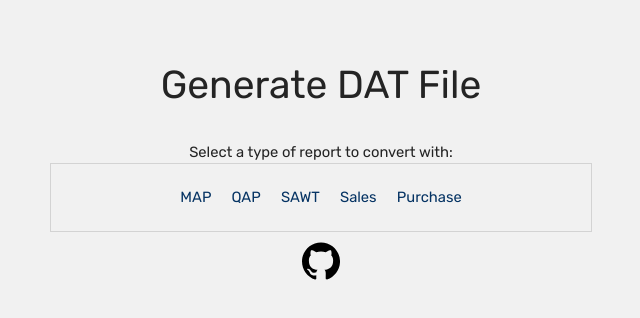
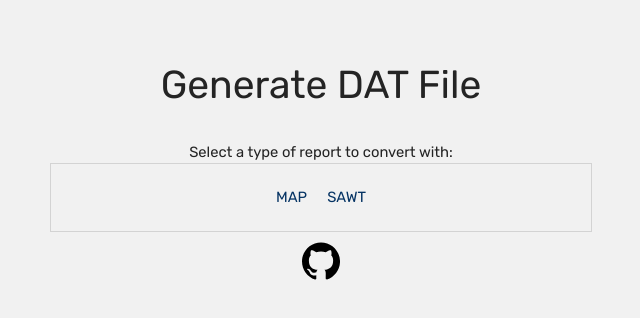
Before and after one commit to github-user-418848/file-converter, a Vue app: page / in a window 1280 px wide. Shown: the top 318 px of the page, without its empty margins (319-959 px from the left). Built offline with nearby package versions, Linux system fonts and the light colour scheme.

Commit message:
temporarily discarded the three reports

```diff
--- a/src/components/NavReports.vue
+++ b/src/components/NavReports.vue
@@ -17,10 +17,10 @@
       return {
         reports: [
           { title: 'MAP', id: 1 },
-          { title: 'QAP', id: 2 },
+          // { title: 'QAP', id: 2 },
           { title: 'SAWT', id: 3 },
-          { title: 'Sales', id: 4 },
-          { title: 'Purchase', id: 5 },
+          // { title: 'Sales', id: 4 },
+          // { title: 'Purchase', id: 5 },
         ]
       }
     }
```
